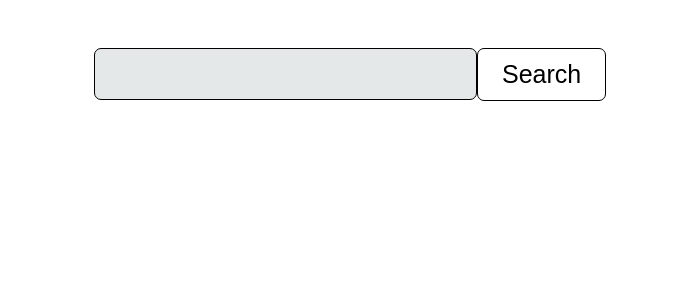
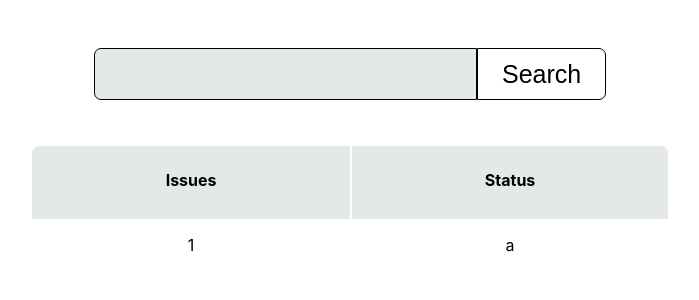
Before and after one commit to Baharghadimii/issue-explorer, a React (Create React App) app: page / in a window 1280 px wide. Shown: the top 300 px of the page, without its empty margins (290-989 px from the left). Built offline with nearby package versions, Linux system fonts and the light colour scheme.

Commit message:
add table component

```diff
--- a/package.json
+++ b/package.json
@@ -6,8 +6,10 @@
     "@testing-library/jest-dom": "^4.2.4",
     "@testing-library/react": "^9.4.0",
     "@testing-library/user-event": "^7.2.1",
+    "bootstrap": "^4.4.1",
     "node-sass": "^4.13.1",
     "react": "^16.12.0",
+    "react-bootstrap": "^1.0.0-beta.16",
     "react-dom": "^16.12.0",
     "react-scripts": "3.3.0"
   },
--- a/public/index.html
+++ b/public/index.html
@@ -10,11 +10,13 @@
       content="Web site created using create-react-app"
     />
     <link rel="apple-touch-icon" href="%PUBLIC_URL%/logo192.png" />
+
     <!--
       manifest.json provides metadata used when your web app is installed on a
       user's mobile device or desktop. See https://developers.google.com/web/fundamentals/web-app-manifest/
     -->
     <link rel="manifest" href="%PUBLIC_URL%/manifest.json" />
+
     <!--
       Notice the use of %PUBLIC_URL% in the tags above.
       It will be replaced with the URL of the `public` folder during the build.
--- a/src/App.js
+++ b/src/App.js
@@ -3,6 +3,7 @@ import logo from './logo.svg';
 import './App.css';
 import axios from 'axios';
 import SearchBar from "./components/SearchPage";
+import Table from './components/Table';
 
 function App() {
 
@@ -11,7 +12,9 @@ function App() {
   return (
     <div className="App">
       <SearchBar />
+      <Table />
     </div>
+
   );
 }
 
--- a/src/components/SearchPage.scss
+++ b/src/components/SearchPage.scss
@@ -11,17 +11,17 @@
   height: 3rem;
   margin: 0 auto;
   background-color: #e5e8e8;
-  border-radius: 7px;
+  border-radius: 7px 0px 0px 7px;
   border: 1px solid black;
   font-size: 20px;
 }
 .search-btn {
   width: 10rem;
-  height: 3.3rem;
+  height: 3.25rem;
   background-color: transparent;
   color: black;
   font-size: 25px;
   margin: 0 auto;
   border: 1px solid black;
-  border-radius: 7px;
+  border-radius: 0px 7px 7px 0px;
 }
--- /dev/null
+++ b/src/components/Table.js
@@ -0,0 +1,18 @@
+import React from 'react';
+import './Table.scss'
+
+const Table = () => {
+  return (
+    <table className="table">
+      <th className='head issues'>Issues</th>
+      <th className='head status'>Status</th>
+      <tbody>
+        <tr className='row'>
+          <td>1</td>
+          <td>a</td>
+        </tr>
+      </tbody>
+    </table>
+  )
+}
+export default Table;
--- /dev/null
+++ b/src/components/Table.scss
@@ -0,0 +1,20 @@
+.table {
+  width: 50%;
+  margin: 0 auto;
+  margin-top: 3rem;
+  text-align: center;
+}
+.head {
+  background-color: #e5e8e8;
+  height: 3rem;
+  padding-top: 1.5rem;
+}
+.issues {
+  border-radius: 7px 0px 0px 0px;
+}
+.status {
+  border-radius: 0px 7px 0px 0px;
+}
+.row {
+  height: 3rem;
+}
```
Also changed, not shown: 1 other file (tests, documents, lock files or other folders).
